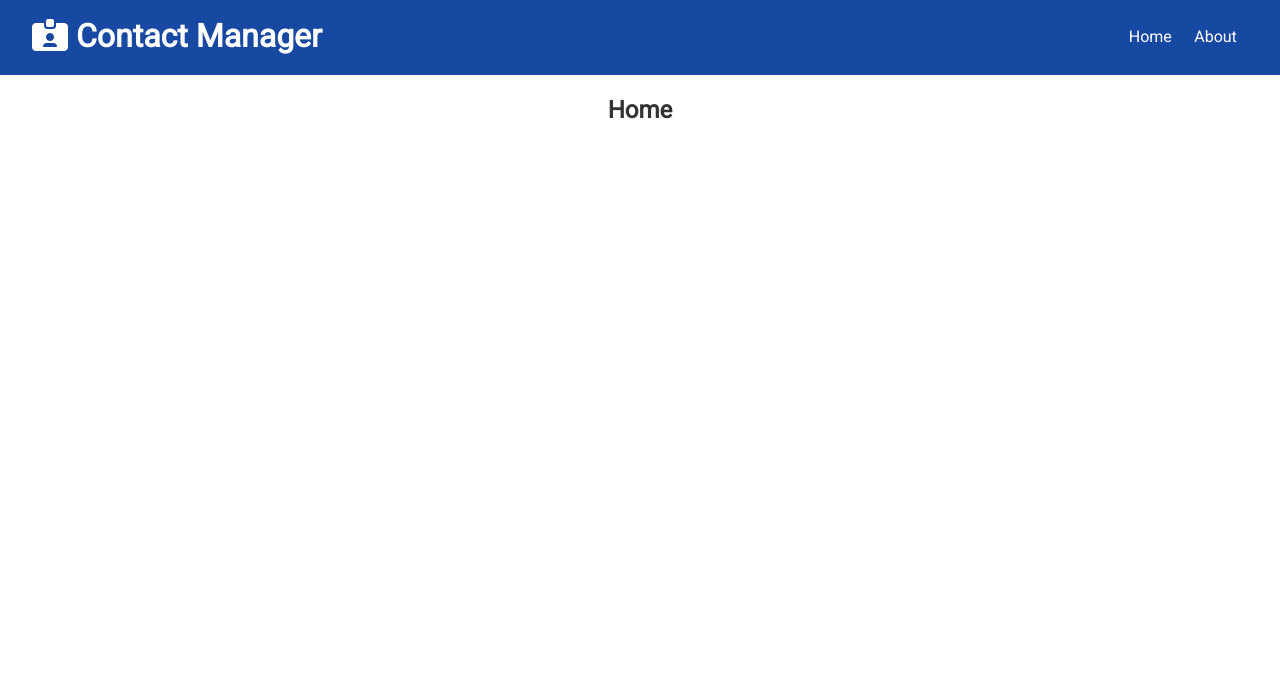
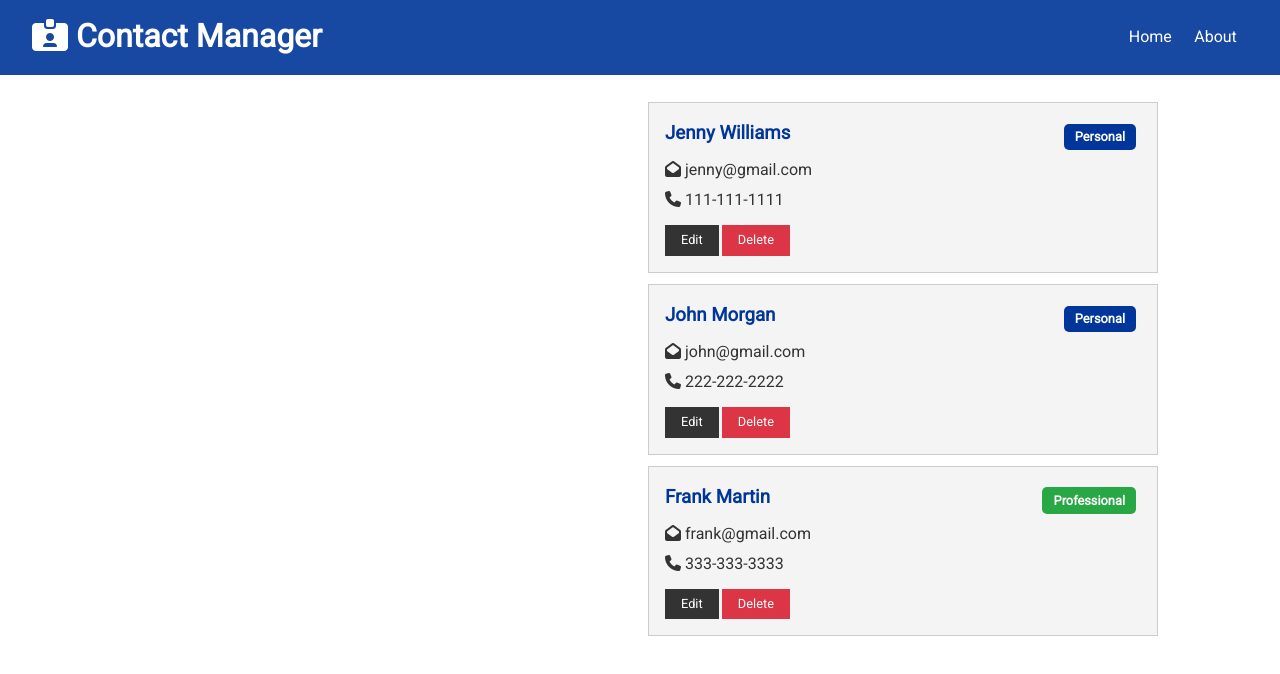
Before and after one commit to jstone18/contact-keeper-app, a React (Create React App) app in the folder client/: page / in a window 1280 px wide. Shown: the top 674 px of the page. Built offline with nearby package versions, Linux system fonts and the light colour scheme.

Commit message:
Create Contact component with hard-coded data shown

```diff
--- /dev/null
+++ b/client/src/components/contacts/ContactItem.js
@@ -0,0 +1,43 @@
+import React from "react";
+import PropTypes from "prop-types";
+
+const ContactItem = ({ contact }) => {
+	const { id, name, email, phone, type } = contact;
+	return (
+		<div className="card bg-light">
+			<h3 className="text-primary text-left">
+				{name}{" "}
+				<span
+					style={{ float: "right" }}
+					className={
+						"badge " +
+						(type === "professional" ? "badge-success" : "badge-primary")
+					}>
+					{type.charAt(0).toUpperCase() + type.slice(1)}
+				</span>
+			</h3>
+			<ul className="list">
+				{email && (
+					<li>
+						<i className="fas fa-envelope-open"></i> {email}
+					</li>
+				)}
+				{phone && (
+					<li>
+						<i className="fas fa-phone"></i> {phone}
+					</li>
+				)}
+			</ul>
+			<p>
+				<button className="btn btn-dark btn-sm">Edit</button>
+				<button className="btn btn-danger btn-sm">Delete</button>
+			</p>
+		</div>
+	);
+};
+
+ContactItem.propTypes = {
+	contact: PropTypes.object.isRequired
+};
+
+export default ContactItem;
--- /dev/null
+++ b/client/src/components/contacts/Contacts.js
@@ -0,0 +1,18 @@
+import React, { Fragment, useContext } from "react";
+import ContactContext from "../../context/contact/contactContex";
+import ContactItem from "./ContactItem";
+
+const Contacts = () => {
+	const contactContex = useContext(ContactContext);
+
+	const { contacts } = contactContex;
+	return (
+		<Fragment>
+			{contacts.map(contact => (
+				<ContactItem key={contact.id} contact={contact} />
+			))}
+		</Fragment>
+	);
+};
+
+export default Contacts;
--- a/client/src/components/pages/Home.js
+++ b/client/src/components/pages/Home.js
@@ -1,9 +1,13 @@
 import React from "react";
+import Contacts from "../contacts/Contacts";
 
 const Home = () => {
 	return (
-		<div>
-			<h2>Home</h2>
+		<div className="grid-2">
+			<div>{/* Contact Form  */}</div>
+			<div>
+				<Contacts />
+			</div>
 		</div>
 	);
 };
```
